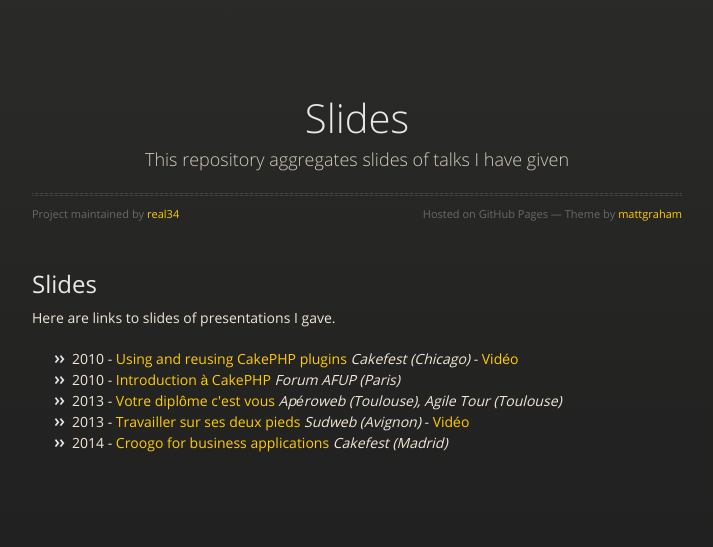
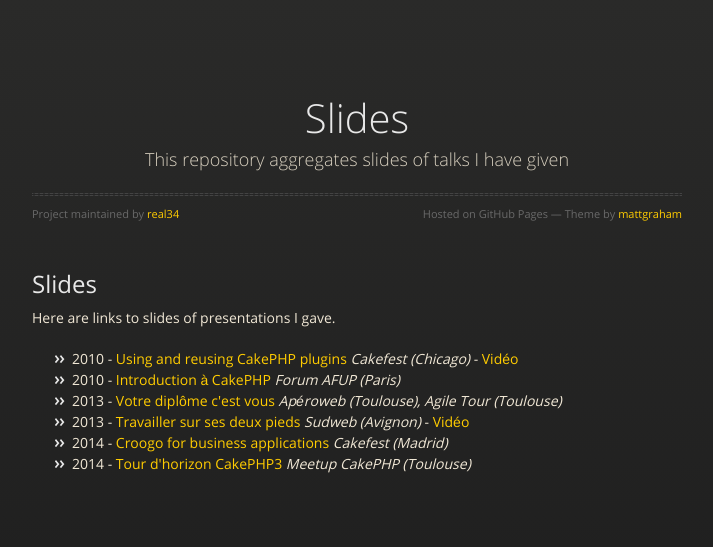
Before and after one commit to real34/slides, a plain HTML site: page index.html in a window 1280 px wide. Shown: the whole page, without its empty margins (283-996 px from the left). Drawn offline with nearby package versions, Linux system fonts and the light colour scheme.

Commit message:
Ajout sur la page d'accueil

```diff
--- a/index.html
+++ b/index.html
@@ -45,6 +45,8 @@
 </li>
 <li>2014 - <a href="croogo-for-business-applications/">Croogo for business applications</a> <em>Cakefest (Madrid)</em>
 </li>
+<li>2014 - <a href="cakephp3-apercu/">Tour d'horizon CakePHP3</a> <em>Meetup CakePHP (Toulouse)</em>
+</li>
 </ul>
       </section>
 
```
